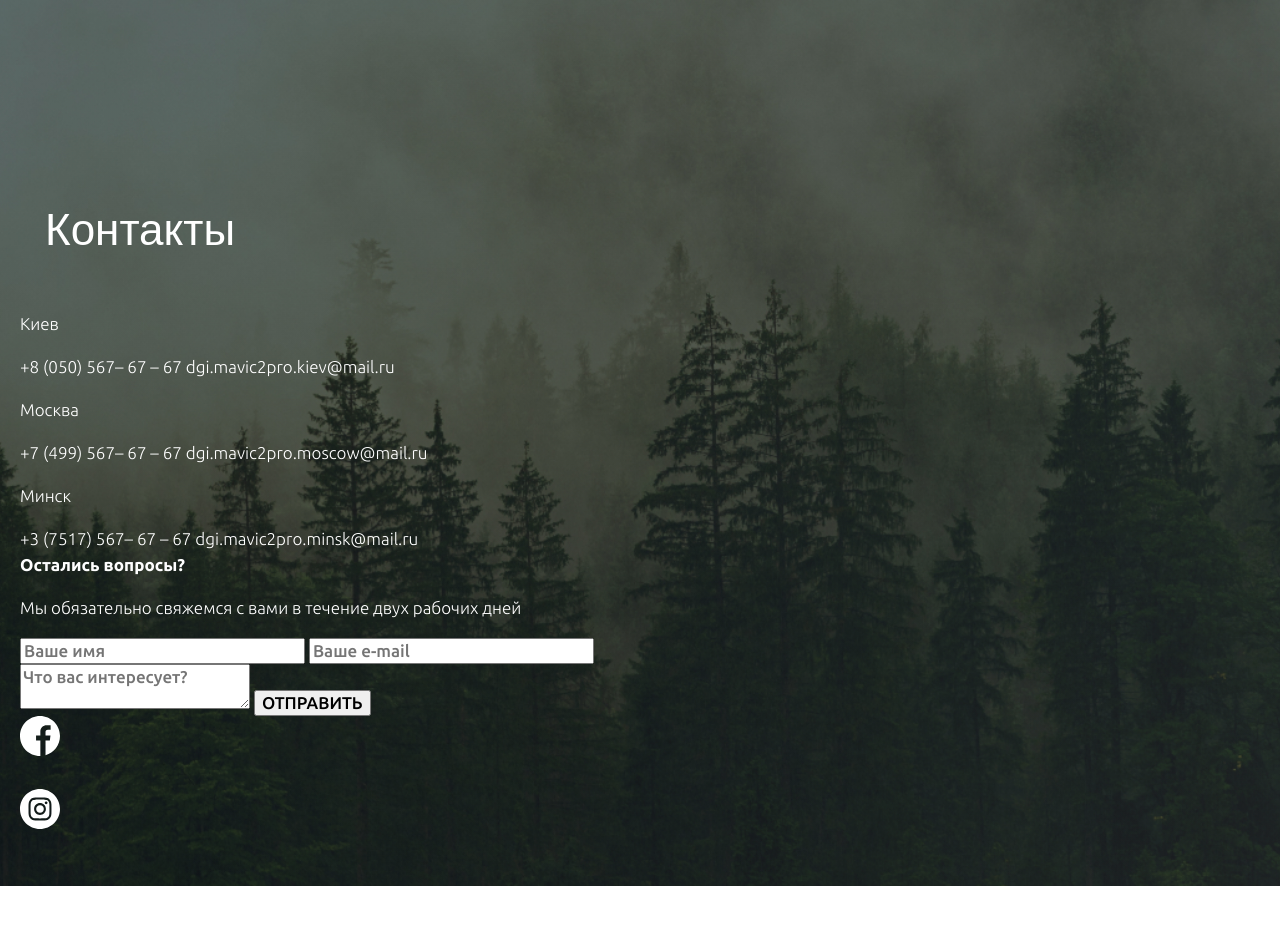
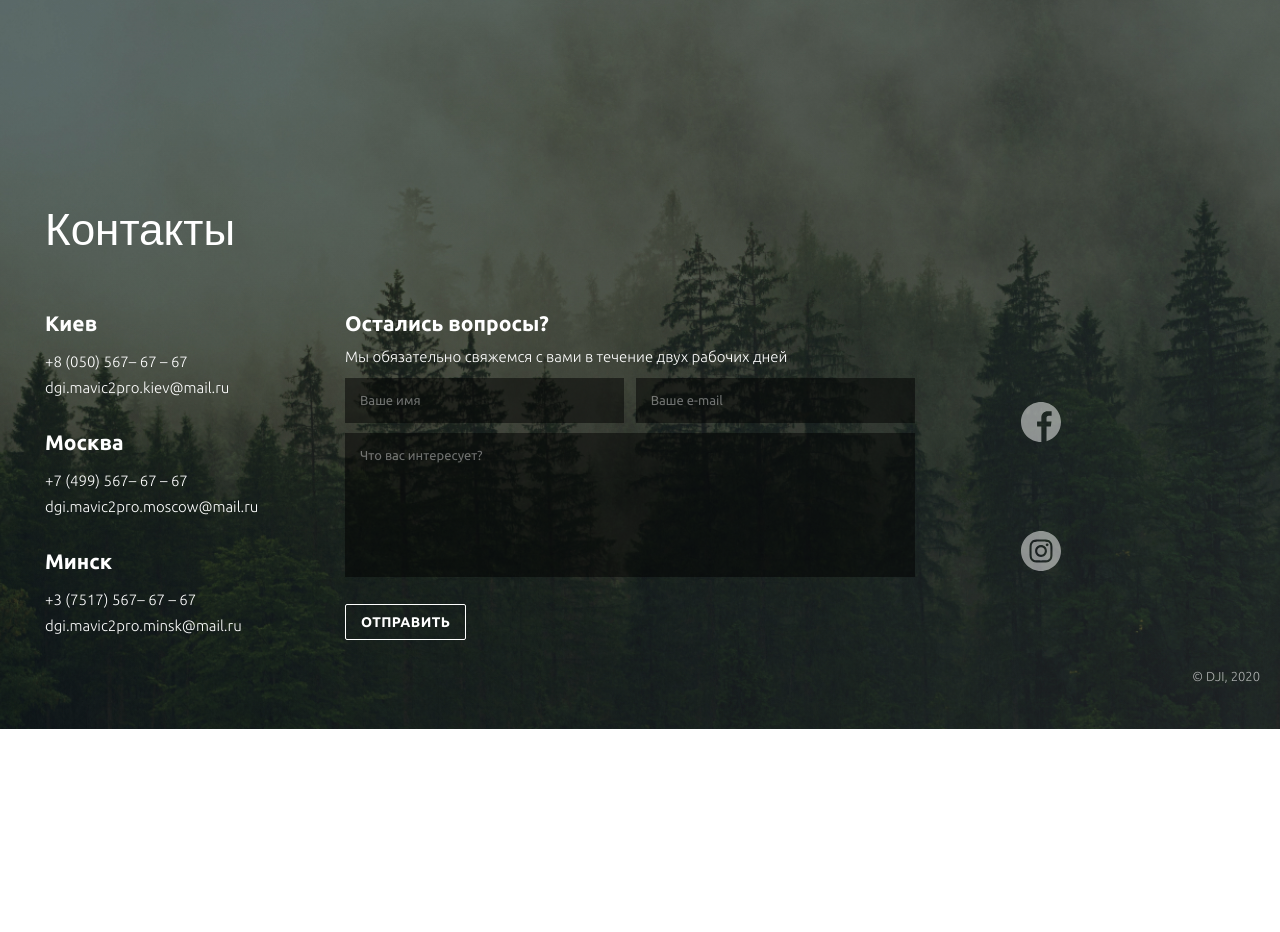
Before and after one commit to danil-boiko/mavic, a website: page app/index.html in a window 1280 px wide. Shown: the part 4379-5311 px from the top of the page. After the commit the page ends 5108 px from the top, so only its background shows below. Drawn offline with nearby package versions, Linux system fonts and the light colour scheme.

Commit message:
contacts section is ready

```diff
--- a/app/index.html
+++ b/app/index.html
@@ -6,7 +6,7 @@
   <meta name="viewport" content="width=device-width, initial-scale=1.0">
   <meta http-equiv="X-UA-Compatible" content="ie=edge">
   <title>Document</title>
-  <link href="https://fonts.googleapis.com/css2?family=Ubuntu:wght@300;500;700&display=swap" rel="stylesheet">
+  <link href="https://fonts.googleapis.com/css2?family=Ubuntu:wght@300;400;500;700&display=swap" rel="stylesheet">
   <link rel="stylesheet" href="css/style.min.css">
 </head>
 
@@ -310,7 +310,7 @@
     </div>
   </section>
 
-  <section id="contacts" class="page-section contacts">
+  <div id="contacts" class="page-section contacts">
     <div class="page-section__wrapper">
       <div class="container">
         <h3 class="title">Контакты</h3>
@@ -365,15 +365,16 @@
             </li>
           </ul>
         </div>
-      </div>
-    </div>
-  </section>
-
         <footer class="footer">
           <div class="container">
             <p class="footer__copy">© DJI, 2020</p>
           </div>
         </footer>
+      </div>
+    </div>
+    </section>
+
+
 
 
 
--- a/app/scss/_vars.scss
+++ b/app/scss/_vars.scss
@@ -1,6 +1,11 @@
 %ubuntu-light {
   font-family: "Ubuntu", sans-serif;
   font-weight: 300;
+}
+
+%ubuntu-regular {
+  font-family: "Ubuntu", sans-serif;
+  font-weight: 400;
 }
 
 %ubuntu-medium {
--- a/app/scss/style.scss
+++ b/app/scss/style.scss
@@ -389,4 +389,119 @@
   }
 }
 
+.contacts {
+  &__inner {
+    display: flex;
+    padding-left: 25px;
+  }
+  &__info {
+    width: 240px;
+    margin-right: 60px;
+  }
+  &__info-box {
+    margin-bottom: 30px;
+  }
+  &__info-title {
+    font-size: 21px;
+    line-height: 24px;
+    @extend %ubuntu-bold;
+    margin: 0 0 13px;
+  }
+  &__info-phone,
+  &__info-email {
+    font-size: 15px;
+    line-height: 18px;
+  }
+  &__info-email:hover {
+    text-decoration: underline;
+  }
+  &__form {
+    width: 570px;
+    margin-right: 106px;
+  }
+  &__form-title {
+    font-size: 21px;
+    line-height: 24px;
+    @extend %ubuntu-bold;
+    margin: 0 0 13px;
+  }
+  &__form-text {
+    font-size: 15px;
+    line-height: 18px;
+    margin: 0 0 12px;
+  }
+  &__form-line {
+    display: flex;
+    justify-content: space-between;
+    margin-bottom: 10px;
+  }
+  &__form-input,
+  &__form-textarea {
+    border: none;
+    @extend %ubuntu-regular;
+    background: rgba(0, 0, 0, 0.5);
+    padding: 15px;
+    font-size: 13px;
+    line-height: 15px;
+    color: #fff;
+    &::placeholder {
+      color: rgba(#fff, 0.4);
+    }
+  }
+  &__form-input {
+    width: 49%;
+  }
+  &__form-textarea {
+    min-height: 144px;
+    width: 100%;
+    resize: none;
+    margin-bottom: 20px;
+  }
+  &__form-btn {
+    font-size: 14px;
+    line-height: 16px;
+    letter-spacing: 0.03em;
+    text-transform: uppercase;
+    @extend %ubuntu-bold;
+    border: 1px solid #ffffff;
+    border-radius: 2px;
+    padding: 9px 15px;
+    color: #fff;
+    background-color: transparent;
+    cursor: pointer;
+    transition: all 0.3s;
+    &:hover {
+      background-color: #fff;
+      color: #000;
+    }
+  }
+  &__social-list {
+    display: flex;
+    flex-direction: column;
+    justify-content: center;
+  }
+  &__social-item {
+    margin: 14px 0;
+  }
+  &__social-link {
+    opacity: 0.5;
+    &:hover {
+      opacity: 1;
+    }
+  }
+}
+
+.footer {
+  position: absolute;
+  bottom: 32px;
+  left: 0;
+  right: 0;
+  &__copy {
+    text-align: right;
+    font-size: 13px;
+    line-height: 15px;
+    color: rgba(#fff, 0.64);
+  }
+}
+
 @import "media";
```
Also changed, not shown: app/css/style.min.css. Lines whose indentation alone changed are shown as unchanged.
